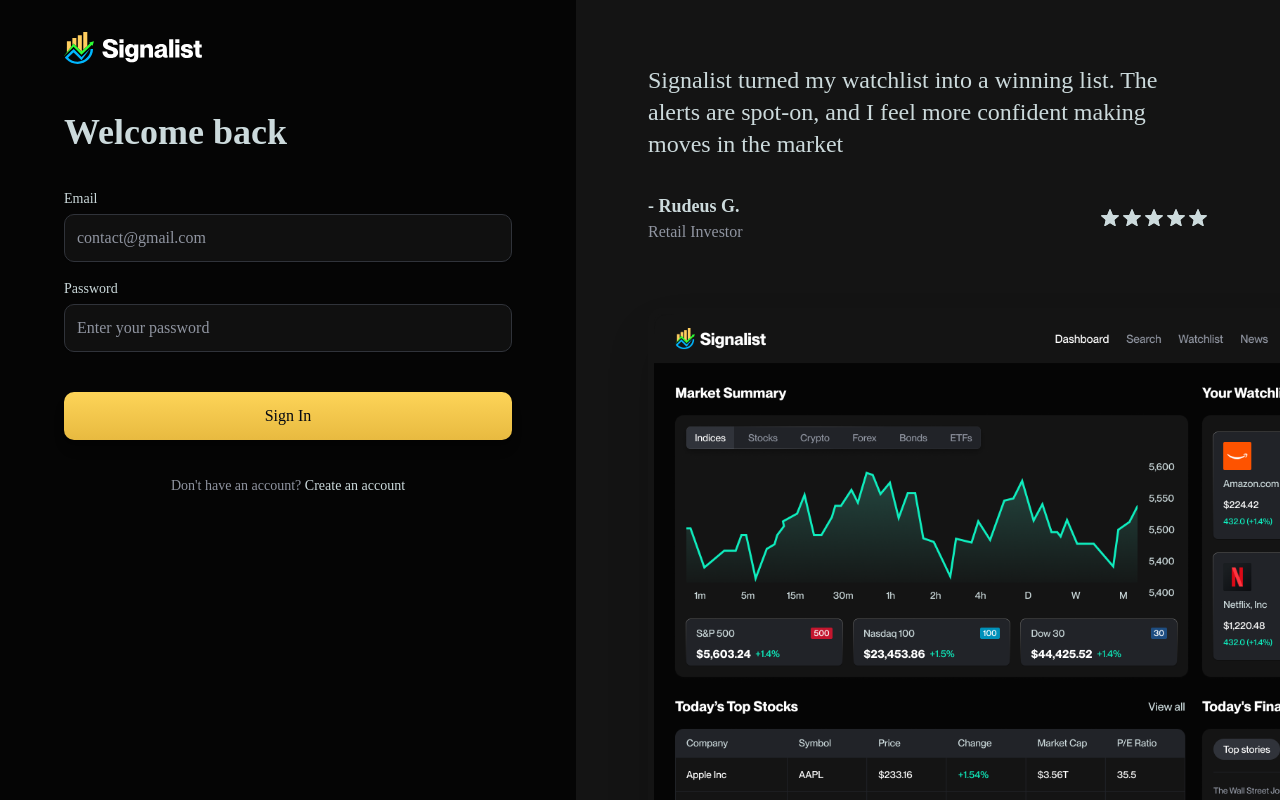
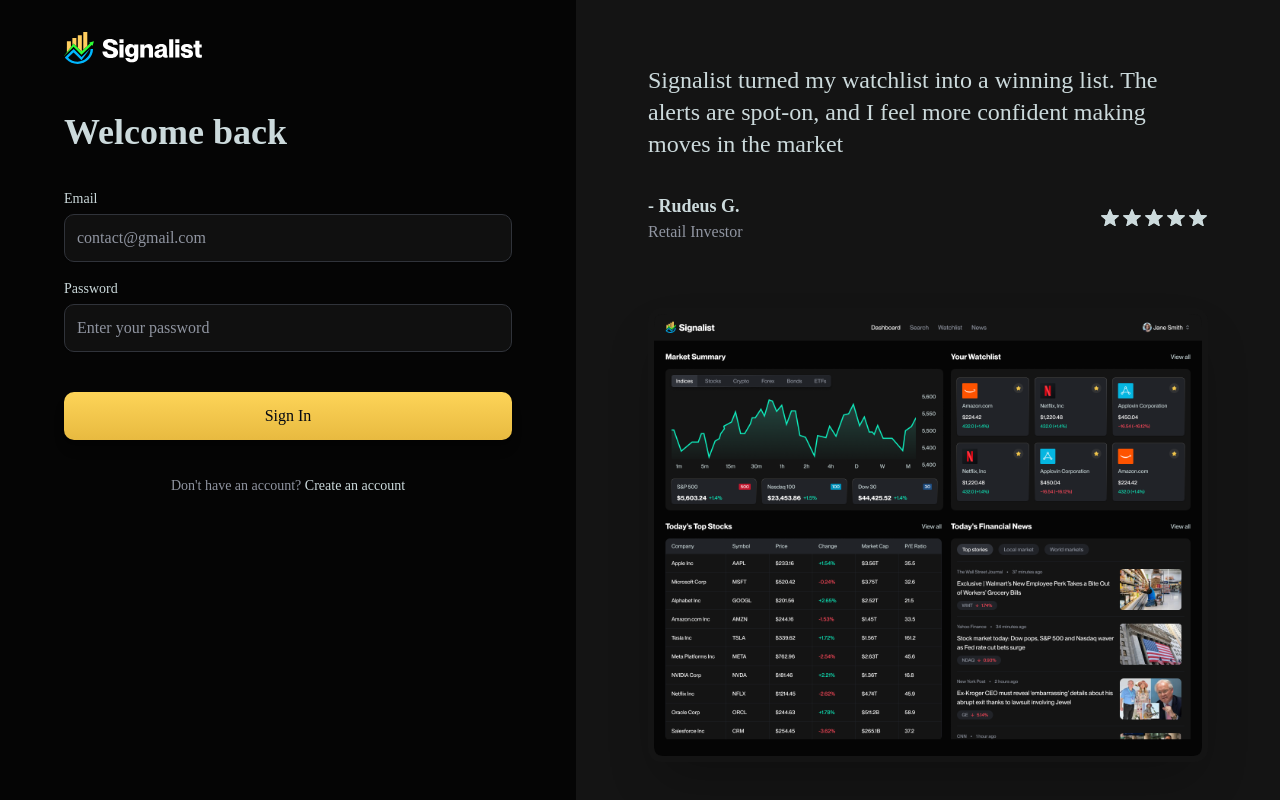
Before and after one commit to Jimmy-02/stock, a Next.js app: page /sign-in in a window 1280 px wide. Built offline with nearby package versions, Linux system fonts and the light colour scheme.

Commit message:
fix: overflow png

```diff
--- a/app/globals.css
+++ b/app/globals.css
@@ -178,9 +178,9 @@
   .auth-testimonial-author {
     @apply text-xs md:text-lg font-bold text-gray-400 not-italic;
   }
-  .auth-dashboard-preview {
-    @apply border-6 border-gray-800 left-0 hidden w-[1024px] h-auto max-w-none lg:block rounded-xl shadow-2xl;
-  }
+.auth-dashboard-preview {
+  @apply border-6 border-gray-800 hidden lg:block rounded-xl shadow-2xl object-contain object-left-top;
+}
   .form-title {
     @apply text-4xl font-bold text-gray-400 mb-10;
   }
```
Also changed, not shown: public/assets/images/dashboard1.png (added).
